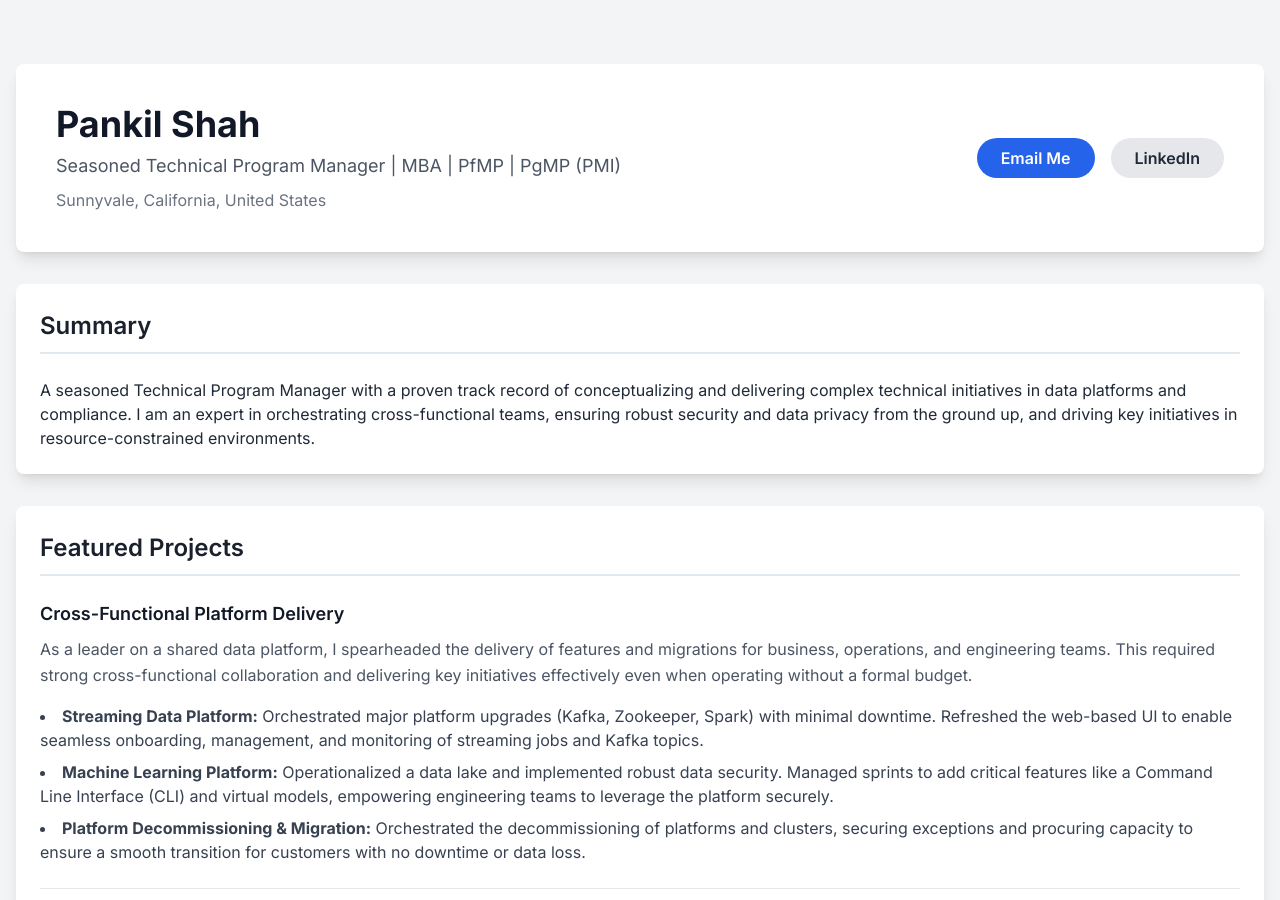
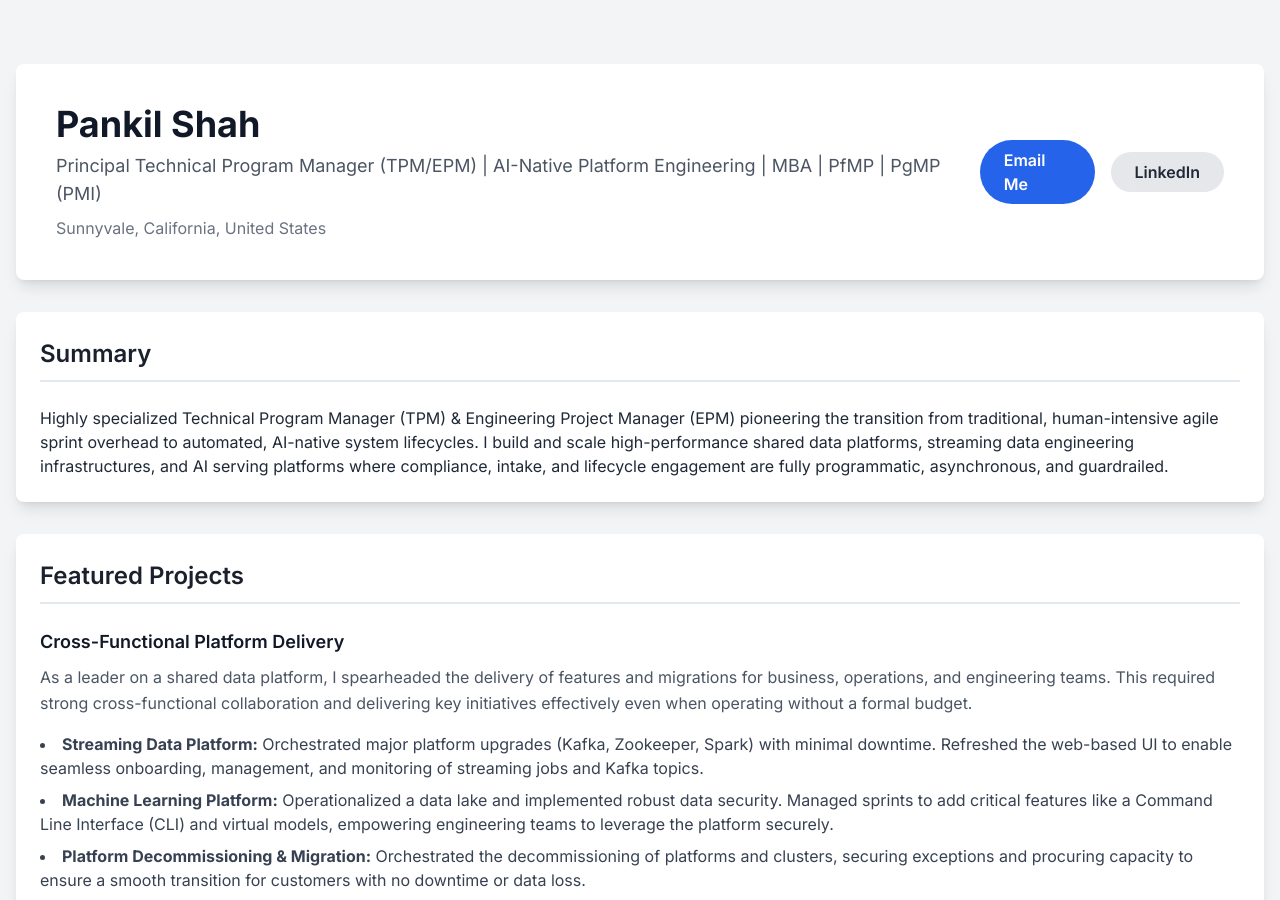
Before and after one commit to pankilshahatTPM/pankilshahatTPM.github.io, a Jekyll site: the page index.html, which Jekyll copies as it is, in a window 1280 px wide and 900 px high. Built offline with Jekyll 4.4.1, drawn with Linux system fonts in a browser that asks for light colours; nearby versions of some CDN libraries.

Commit message:
feat: update portfolio headline and summary for AI-Native SDLC alignment

```diff
--- a/index.html
+++ b/index.html
@@ -36,7 +36,7 @@
         <header class="bg-white rounded-lg shadow-lg p-6 md:p-10 mb-8 flex flex-col md:flex-row items-center justify-between">
             <div class="text-center md:text-left">
                 <h1 class="text-4xl font-bold text-gray-900 mb-2">Pankil Shah</h1>
-                <p class="text-lg text-gray-600 mb-2">Seasoned Technical Program Manager | MBA | PfMP | PgMP (PMI)</p>
+                <p class="text-lg text-gray-600 mb-2">Principal Technical Program Manager (TPM/EPM) | AI-Native Platform Engineering | MBA | PfMP | PgMP (PMI)</p>
                 <p class="text-md text-gray-500">Sunnyvale, California, United States</p>
             </div>
             <div class="mt-6 md:mt-0 flex items-center space-x-4">
@@ -51,7 +51,7 @@
             <section class="bg-white rounded-lg shadow-lg p-6">
                 <h2 class="section-title">Summary</h2>
                 <p class="text-sm md:text-base leading-relaxed">
-                    A seasoned Technical Program Manager with a proven track record of conceptualizing and delivering complex technical initiatives in data platforms and compliance. I am an expert in orchestrating cross-functional teams, ensuring robust security and data privacy from the ground up, and driving key initiatives in resource-constrained environments.
+                    Highly specialized Technical Program Manager (TPM) & Engineering Project Manager (EPM) pioneering the transition from traditional, human-intensive agile sprint overhead to automated, AI-native system lifecycles. I build and scale high-performance shared data platforms, streaming data engineering infrastructures, and AI serving platforms where compliance, intake, and lifecycle engagement are fully programmatic, asynchronous, and guardrailed.
                 </p>
             </section>
 
```
